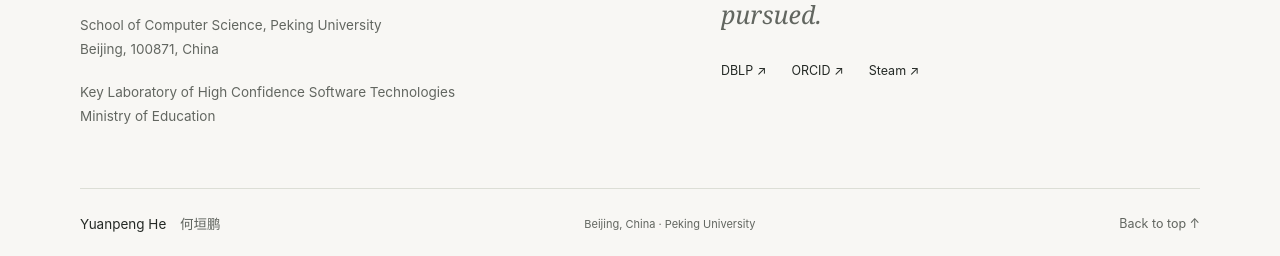
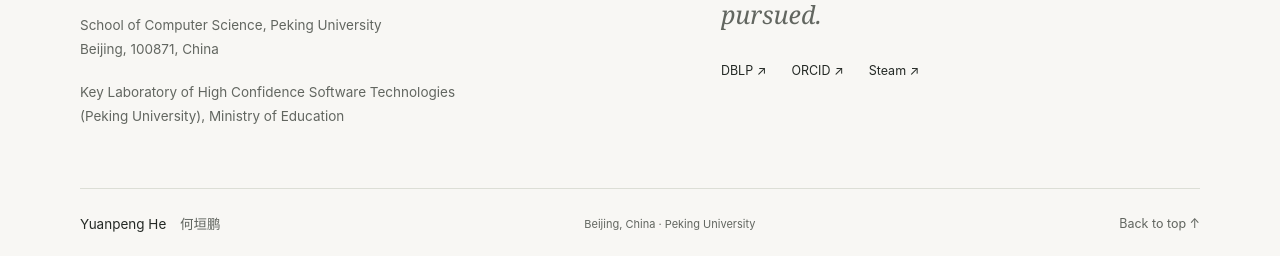
Before and after one commit to heyuanpengpku/heyuanpeng.github.io, a Jekyll site: the page built from _pages/about.md, in a window 1280 px wide and 900 px high, scrolled down 4368 px. Shown: the part 641-897 px from the top of the window. Built offline with Jekyll 4.4.1, drawn with Linux system fonts in a browser that asks for light colours.

Commit message:
Clarify Peking University laboratory affiliation in contact details

```diff
--- a/_includes/academic-home.html
+++ b/_includes/academic-home.html
@@ -54,6 +54,6 @@
 {% include academic-publications.html %}
 {% include academic-experience.html %}
 <section class="contact-section wrap" id="contact" aria-labelledby="contact-heading">
-  <div><p class="eyebrow section-index">05 / <span class="lang-en">Contact</span><span class="lang-zh">联系</span></p><h2 id="contact-heading"><span class="lang-en">Let’s connect.</span><span class="lang-zh">保持联系。</span></h2><a class="contact-email" href="mailto:{{ site.author.email }}">{{ site.author.email }} <span aria-hidden="true">↗</span></a><p class="contact-address"><span class="lang-en">School of Computer Science, Peking University<br>Beijing, 100871, China</span><span class="lang-zh">北京大学计算机学院<br>中国北京市，100871</span></p><p class="contact-address"><span class="lang-en">Key Laboratory of High Confidence Software Technologies<br>Ministry of Education</span><span class="lang-zh">高可信软件技术教育部重点实验室</span></p></div>
+  <div><p class="eyebrow section-index">05 / <span class="lang-en">Contact</span><span class="lang-zh">联系</span></p><h2 id="contact-heading"><span class="lang-en">Let’s connect.</span><span class="lang-zh">保持联系。</span></h2><a class="contact-email" href="mailto:{{ site.author.email }}">{{ site.author.email }} <span aria-hidden="true">↗</span></a><p class="contact-address"><span class="lang-en">School of Computer Science, Peking University<br>Beijing, 100871, China</span><span class="lang-zh">北京大学计算机学院<br>中国北京市，100871</span></p><p class="contact-address"><span class="lang-en">Key Laboratory of High Confidence Software Technologies<br>(Peking University), Ministry of Education</span><span class="lang-zh">高可信软件技术教育部重点实验室</span></p></div>
   <div class="contact-aside"><blockquote><span class="lang-en">To recognize that what is past cannot be amended, and that what is to come may yet be pursued.</span><span class="lang-zh">悟已往之不谏，<br>知来者之可追。</span></blockquote><div class="social-links"><a href="{{ site.author.dblp }}" target="_blank" rel="noopener noreferrer">DBLP ↗</a><a href="{{ site.author.orcid }}" target="_blank" rel="noopener noreferrer">ORCID ↗</a><a href="https://steamcommunity.com/profiles/{{ site.author.steam }}" target="_blank" rel="noopener noreferrer">Steam ↗</a></div></div>
 </section>
```
